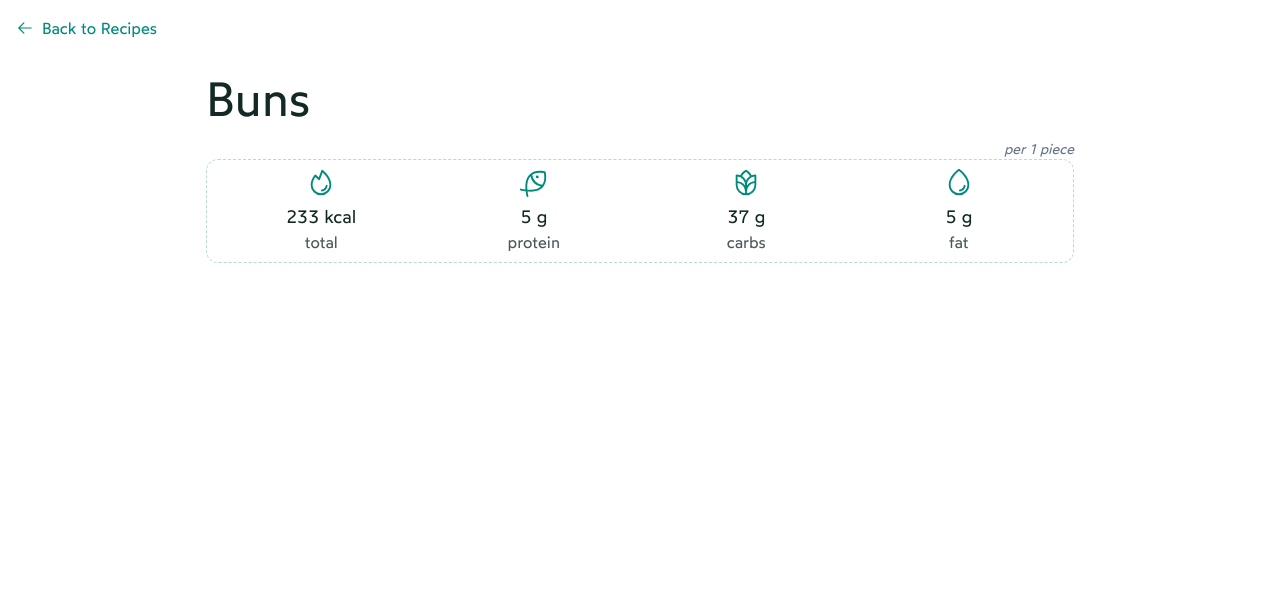
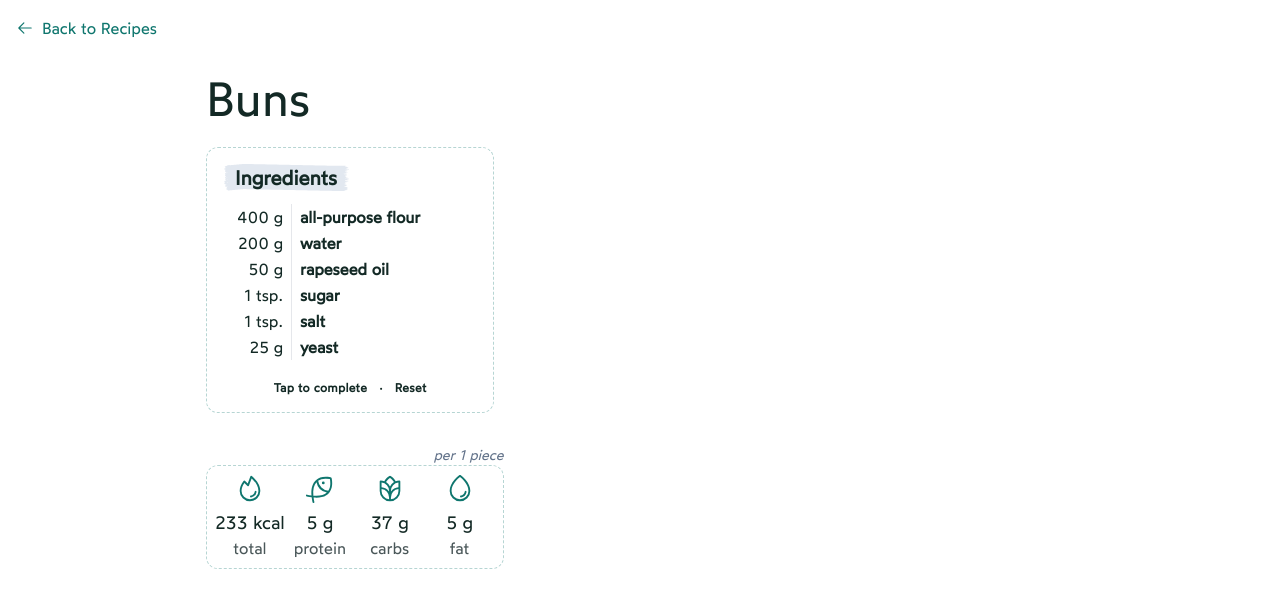
Before and after one commit to domihustinova/cookbook, a Next.js app: page /buns in a window 1280 px wide. Shown: the top 608 px of the page. Built offline with nearby package versions, Linux system fonts and the light colour scheme.

Commit message:
feat: display ingredients

```diff
--- /dev/null
+++ b/app/[recipeId]/components/Ingredients.tsx
@@ -0,0 +1,108 @@
+"use client"
+
+import { useEffect, useState } from "react"
+import { Check } from "@phosphor-icons/react/dist/ssr"
+
+import getIngredientUnitSymbol from "@/helpers/getIngredientUnit"
+import { Ingredient } from "@/types/index"
+
+type IngredientsProps = {
+  recipeId: string
+  ingredients: Ingredient[]
+}
+
+const Ingredients = ({ recipeId, ingredients }: IngredientsProps) => {
+  const [usedIngredients, setUsedIngredients] = useState<string[]>([])
+  const [isHydrated, setIsHydrated] = useState(false)
+
+  useEffect(() => {
+    const storedIngredients = localStorage.getItem(`usedIngredients-${recipeId}`)
+    if (storedIngredients) {
+      setUsedIngredients(JSON.parse(storedIngredients))
+    }
+    setIsHydrated(true)
+  }, [recipeId])
+
+  useEffect(() => {
+    // Only save after initial hydration to avoid overwriting with empty array
+    if (isHydrated) {
+      localStorage.setItem(`usedIngredients-${recipeId}`, JSON.stringify(usedIngredients))
+    }
+  }, [usedIngredients, recipeId, isHydrated])
+
+  const toggleIngredient = (ingredient: string) => {
+    setUsedIngredients(prevUsedIngredients =>
+      prevUsedIngredients.includes(ingredient)
+        ? prevUsedIngredients.filter(prevUsedIngredient => prevUsedIngredient !== ingredient)
+        : [...prevUsedIngredients, ingredient],
+    )
+  }
+
+  const handleCompleteClick = () => {
+    setUsedIngredients(ingredients.map(({ ingredient }) => ingredient))
+  }
+
+  const handleResetClick = () => {
+    setUsedIngredients([])
+  }
+
+  return (
+    <section className="mt-6 flex max-w-72 flex-col gap-3 rounded-xl border border-dashed border-green-primary/30 bg-white/60 p-4">
+      <h2 className="w-fit bg-brush px-3 text-xl font-semibold text-green-darkest">Ingredients</h2>
+      <table className="w-full text-center">
+        <tbody>
+          {ingredients.map(({ ingredient, amount, ...ingredientData }, index) => {
+            const id = `ingredient-${index}`
+            const isUsed = usedIngredients.includes(ingredient)
+            const unitSymbol = getIngredientUnitSymbol({
+              amount,
+              ingredient,
+              ...ingredientData,
+            } as Ingredient)
+
+            return (
+              <tr
+                key={id}
+                className="group cursor-pointer duration-300 hover:text-slate-500"
+                onClick={() => toggleIngredient(ingredient)}
+              >
+                <td
+                  className={`pr-2 text-right ${isUsed ? "text-green-primary line-through" : ""} border-r`}
+                >
+                  {amount}&nbsp;{unitSymbol}
+                </td>
+                <td
+                  className={`pl-2 text-left font-semibold ${isUsed ? "text-green-primary line-through" : ""} flex items-center gap-1`}
+                >
+                  {ingredient}
+                  <span className="inline-flex w-4">
+                    {isUsed && <Check data-test="check-icon" />}
+                  </span>
+                </td>
+              </tr>
+            )
+          })}
+        </tbody>
+      </table>
+      <div className="mt-2 flex justify-center gap-3 text-xs font-semibold uppercase tracking-wide">
+        <button
+          type="button"
+          className="duration-300 hover:text-green-primary"
+          onClick={handleCompleteClick}
+        >
+          Tap to complete
+        </button>
+        &#8231;
+        <button
+          type="button"
+          className="duration-300 hover:text-green-primary"
+          onClick={handleResetClick}
+        >
+          Reset
+        </button>
+      </div>
+    </section>
+  )
+}
+
+export default Ingredients
--- a/app/[recipeId]/page.tsx
+++ b/app/[recipeId]/page.tsx
@@ -4,6 +4,7 @@ import { ArrowUpRight } from "@phosphor-icons/react/dist/ssr"
 import { recipes } from "@/data/recipes"
 
 import CaloriesInfo from "./components/CaloriesInfo"
+import Ingredients from "./components/Ingredients"
 
 export function generateStaticParams() {
   return recipes.map(recipe => ({
@@ -11,24 +12,17 @@ export function generateStaticParams() {
   }))
 }
 
-function getRecipe(params: { recipeId: string }) {
+const RecipePage = ({ params }: { params: { recipeId: string } }) => {
   const recipe = recipes.find(recipe => recipe.id === params.recipeId)
-
-  return recipe
-}
-
-const RecipePage = ({ params }: { params: { recipeId: string } }) => {
-  const recipe = getRecipe(params)
 
   if (!recipe) {
     return <h1 className="text-center text-3xl">Recipe not found</h1>
   }
 
-  const { nutrients, yields, title, credit } = recipe
+  const { nutrients, yields, title, credit, ingredients } = recipe
 
   return (
-    <>
-      <div className="p-4 md:mx-auto md:max-w-[900px]">
+    <main className="p-4 md:mx-auto md:max-w-[900px]">
       <h1 className="text-3xl md:text-5xl">{title}</h1>
       {credit && (
         <Link
@@ -40,10 +34,13 @@ const RecipePage = ({ params }: { params: { recipeId: string } }) => {
           Original recipe <ArrowUpRight size={18} />
         </Link>
       )}
-
+      <div className="flex gap-4">
+        <div className="flex min-w-72 flex-col gap-4">
+          <Ingredients recipeId={params.recipeId} ingredients={ingredients} />
           <CaloriesInfo nutrients={nutrients} yields={yields} />
         </div>
-    </>
+      </div>
+    </main>
   )
 }
 
--- a/styles/globals.css
+++ b/styles/globals.css
@@ -5,3 +5,6 @@
 body {
   background-color: white;
 }
+:root {
+  --brush: url("/images/brush.svg");
+}
--- a/tailwind.config.ts
+++ b/tailwind.config.ts
@@ -17,7 +17,7 @@ const config: Config = {
       },
       colors: {
         green: {
-          primary: "#008a7a",
+          primary: "#0f766e",
           darkest: "#132925",
           dark: "#4A5759",
           medium: "#B0C4B1",
@@ -36,6 +36,7 @@ const config: Config = {
       backgroundImage: {
         defaultGreen:
           "linear-gradient(to right bottom, #dedbd2, #d5d5c8, #cacfbf, #bec9b7, #b0c4b1)",
+        brush: "var(--brush)",
       },
     },
   },
```
Also changed, not shown: testUtils/mockedRecipes.ts (+28 -1 lines), public/images/brush.svg (added). Lines whose indentation alone changed are shown as unchanged.
